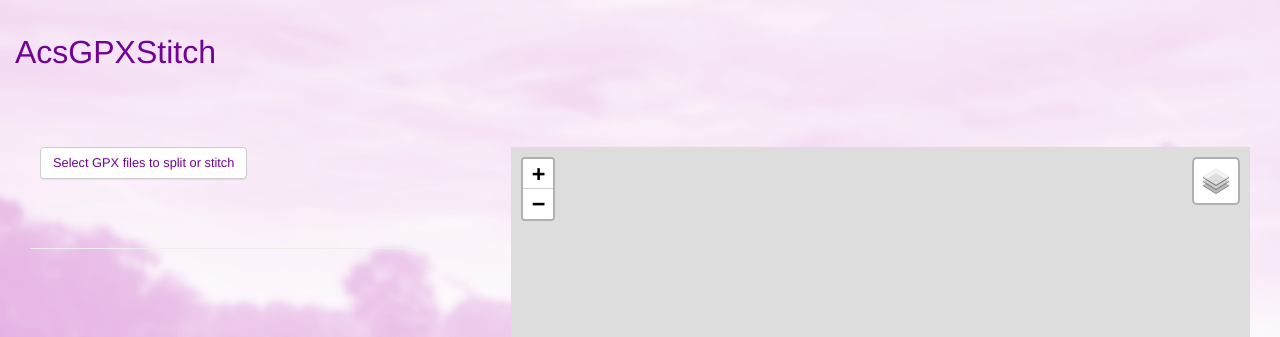
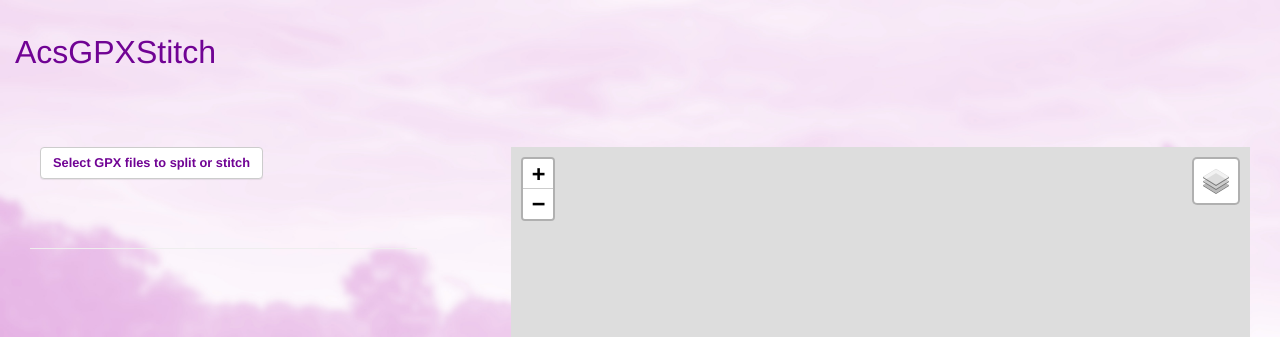
Before and after one commit to AadSchippers/acsgpxstitch, a Django app: page / in a window 1280 px wide. Shown: the top 337 px of the page. Run offline with Django 3.2, Linux system fonts and the light colour scheme; some libraries are stand-ins or nearby versions.

Commit message:
cosmetics

```diff
--- a/acsgpxstitch_app/templates/acsgpxstitch_app/track_list.html
+++ b/acsgpxstitch_app/templates/acsgpxstitch_app/track_list.html
@@ -18,7 +18,11 @@
                                 {% csrf_token %}
                                 <input type="hidden" name="original_tracks" value="{{ original_tracks }}">
                                 <div class="file-field">
-                                    <label for="gpxfile" id="gpxfilelabel" class="gpxfilelabel save btn btn-default scalefont">Select GPX files to split or stitch</label>
+                                    <label for="gpxfile"
+                                            id="gpxfilelabel"
+                                            class="gpxfilelabel save btn btn-default scalefont">
+                                            <b>Select GPX files to split or stitch</b>
+                                    </label>
                                     <div class="btn">
                                         <input type="file" id="gpxfile" name="gpxfile" accept=".gpx" multiple style="display:none">
                                     </div>
```
